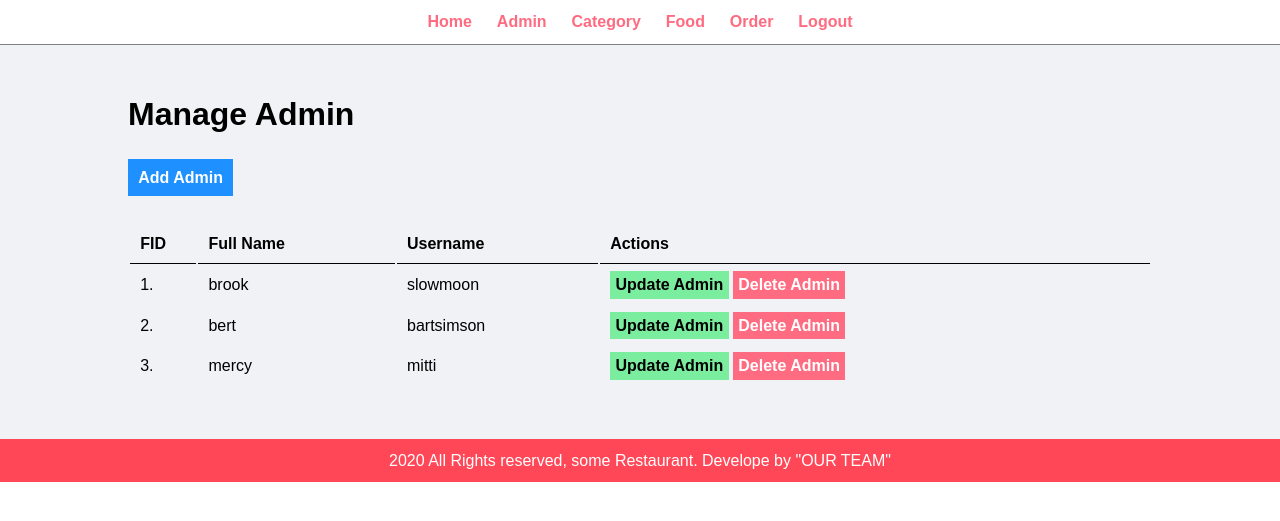
After one commit to Brooktek/restaurant, a PHP site: page /admin/manage-admin.php in a window 1280 px wide. The commit adds this page. Shown: the top 521 px of the page. Run offline with PHP 8.4, Linux system fonts and the light colour scheme.

Commit message:
update
updated some parts

```diff
--- /dev/null
+++ b/admin/manage-admin.php
@@ -0,0 +1,54 @@
+<?php include("partials/menu.php"); ?>
+
+  <div class="main-content">
+    <div class="wrapper">
+      <h1>Manage Admin</h1>
+      <br/><br/>
+
+      <a href="#" class="btn-primary">Add Admin</a>
+      <br/><br/><br/>
+
+      <table class="tbl-full">
+        <tr>
+          <th>FID</th>
+          <th>Full Name</th>
+          <th>Username</th>
+          <th>Actions</th>
+        </tr>
+
+        <tr>
+          <td>1.</td>
+          <td>brook</td>
+          <td>slowmoon</td>
+          <td>
+            <a href="#" class="btn-secondary">Update Admin</a>
+            <a href="#" class="btn-danger">Delete Admin</a>
+          </td>
+        </tr>
+        <tr>
+          <td>2.</td>
+          <td>bert</td>
+          <td>bartsimson</td>
+          <td>
+            <a href="#" class="btn-secondary">Update Admin</a>
+            <a href="#" class="btn-danger">Delete Admin</a>
+          </td>
+        </tr><tr>
+          <td>3.</td>
+          <td>mercy</td>
+          <td>mitti</td>
+          <td>
+            <a href="#" class="btn-secondary">Update Admin</a>
+            <a href="#" class="btn-danger">Delete Admin</a>
+          </td>
+        </tr>
+
+
+
+
+      </table>
+
+    </div>
+  </div>
+
+  <?php include("partials/footer.php"); ?>
--- /dev/null
+++ b/admin/partials/footer.php
@@ -0,0 +1,9 @@
+<div class="footer">
+    <div class="wrapper">
+      <p class="text-center">2020 All Rights reserved, some Restaurant. Develope by "OUR TEAM" </p>
+    </div>
+  </div>
+
+
+</body>
+</html>
--- /dev/null
+++ b/admin/partials/menu.php
@@ -0,0 +1,23 @@
+
+
+<!DOCTYPE html>
+<html lang="en">
+<head>
+  <meta charset="UTF-8">
+  <meta name="viewport" content="width=device-width, initial-scale=1.0">
+  <title>Food Order Website</title>
+  <link rel="stylesheet" href="../css/admin.css">
+</head>
+<body>
+  <div class="menu text-center">
+    <div class="wrapper">
+      <ul>
+        <li><a href="index.php">Home</a></li>
+        <li><a href="manage-admin.php">Admin</a></li>
+        <li><a href="manage-category.php">Category</a></li>
+        <li><a href="manage-food.php">Food</a></li>
+        <li><a href="manage-order.php">Order</a></li>
+        <li><a href="logout.php">Logout</a></li>
+      </ul>
+    </div>
+  </div>
--- a/css/admin.css
+++ b/css/admin.css
@@ -1,66 +1,101 @@
 *{
-  margin: 0 0;
-  padding: 0 0;
+  margin: 0;
+  padding: 0;
   font-family: Arial, Helvetica, sans-serif;
 }
-.wrapper
-{
+.wrapper{
   padding: 1%;
   width: 80%;
   margin: 0 auto;
 }
 
-.text-center
-{
+.text-center{
   text-align: center;
 }
 
-.clearfix
-{
+.clearfix{
   float: none;
   clear: both;
 }
 
-.menu
-{
+.tbl-full{
+  width: 100%;
+}
+table tr th{
+  border-bottom: 1px solid black;
+  padding: 1%;
+  text-align: left;
+}
+table tr td{
+  padding: 1%;
+}
+
+.btn-primary{
+  background-color: #1e90ff;
+  padding: 1%;
+  color: white;
+  text-decoration: none;
+  font-weight: bold;
+}
+.btn-primary:hover{
+  background-color: #3742fa;
+}
+
+.btn-secondary{
+  background-color: #7bed9f;
+  padding: 1%;
+  color: black;
+  text-decoration: none;
+  font-weight: bold;
+}
+.btn-secondary:hover{
+  background-color: #2ed573;
+}
+
+.btn-danger{
+  background-color: #ff6b81;
+  padding: 1%;
+  color: white;
+  text-decoration: none;
+  font-weight: bold;
+}
+.btn-danger:hover{
+  background-color: #ff4757;
+}
+
+.menu{
   border-bottom: 1px solid grey;
 }
 
-.menu ul
-{
-  list-style: none;
+.menu ul{
+  list-style-type: none;
 }
-.menu ul li
-{
+.menu ul li{
   display: inline;
-  padding: 10px;
+  padding: 1%;
 }
-.menu ul li a
-{
+.menu ul li a{
   text-decoration: none;
   font-weight: bold;
   color: #ff6b81;
 }
-.menu ul li a:hover
-{
+.menu ul li a:hover{
   color: #ff4757;
 }
 
-.main-content
-{
+.main-content{
   background-color: #f1f2f6;
+  padding: 3% 0;
 }
-.col-4
-{
-  width: 20%;
+.col-4{
+  width: 18%;
   background-color: white;
   margin: 1%;
   padding: 2%;
   float: left;
 }
 
-.footer
-{
+.footer{
   background-color: #ff4757;
   color: white;
 }
```
Also changed, not shown: admin/index.php (+7 -35 lines), admin/manage-category.php (added, +11 -0 lines), admin/manage-food.php (added, +10 -0 lines), admin/manage-order.php (added, +11 -0 lines).
